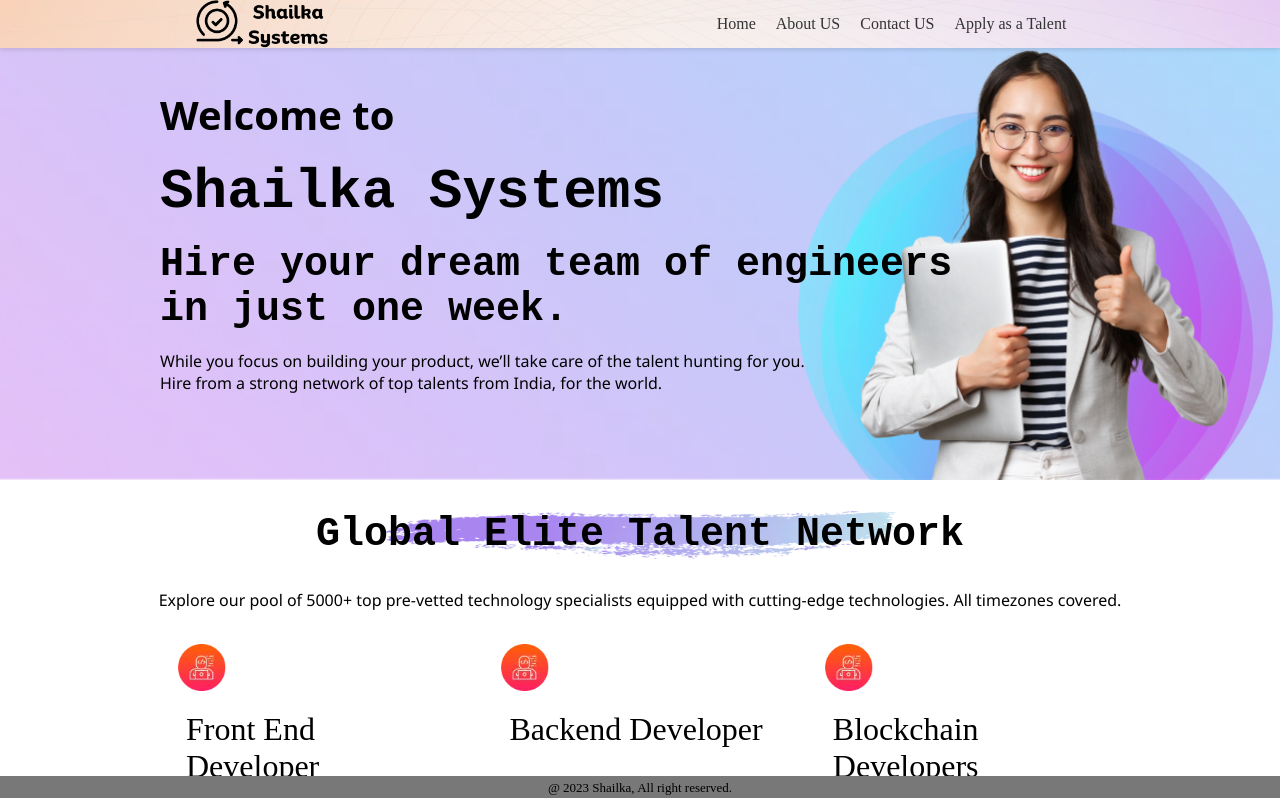
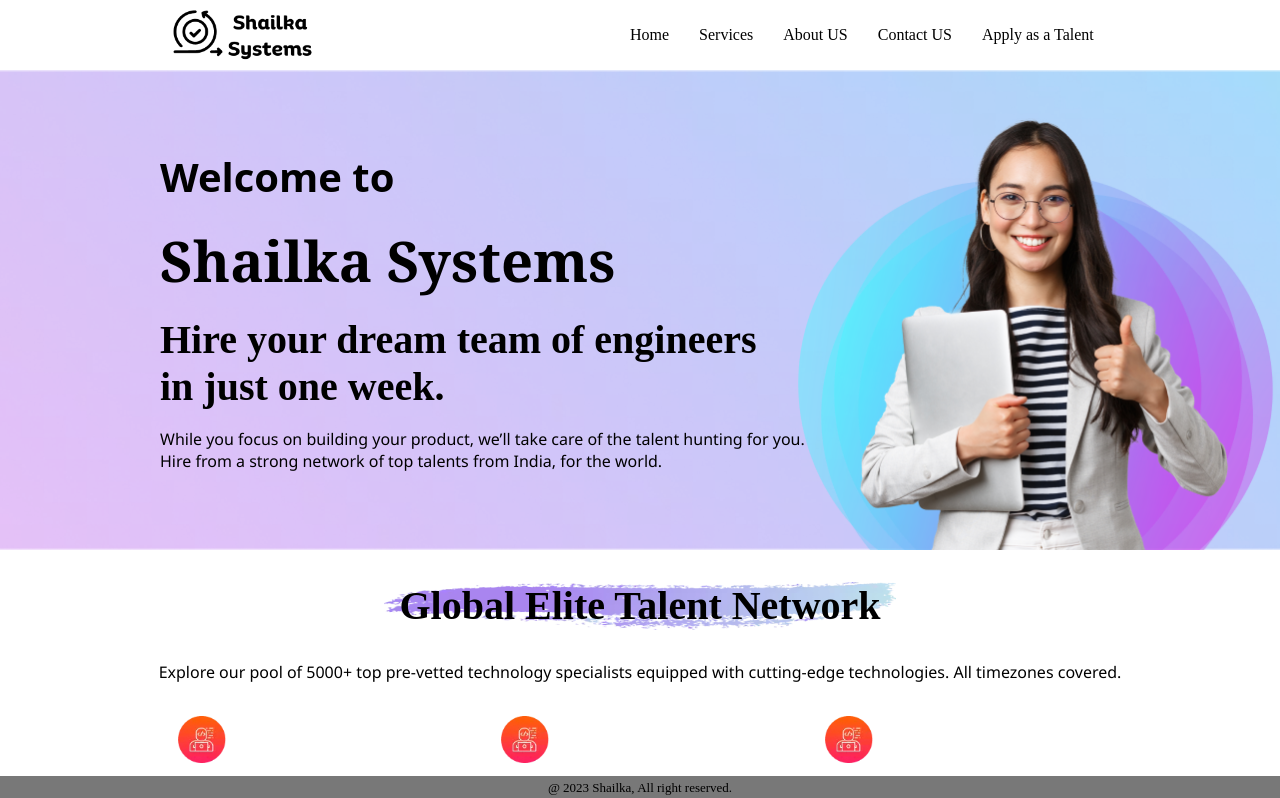
Before and after one commit to Chandrakant-Sonar/shailkaNew, a React (Create React App) app: page / in a window 1280 px wide. Shown: the top 798 px of the page. Built offline with nearby package versions, Linux system fonts and the light colour scheme.

Commit message:
megamenu

```diff
--- a/src/components/Apply/apply.js
+++ b/src/components/Apply/apply.js
@@ -56,13 +56,13 @@
                                 <label className='aa'>Name</label>
                                 <input type="text" className='name' placeholder='Chandrakant Sonar' name='your_name' />
                                 </div>
-                               <div className="name1">
-                               <label className='aa'>Email ID</label>
+                                <div className="name1">
+                                <label className='aa'>Email ID</label>
                                 <input type="email" className='email' placeholder='chandrakant@shailka.com' name='your_email' />
                                 </div>
 
                                 <div className="name1">
-                               <label className='aa'>Skills</label>
+                                <label className='aa'>Skills</label>
                                 <textarea className="msg" name="message" cols="30" rows="6" placeholder='Describe your skills'></textarea>
                                 </div>
 
--- a/src/components/Intro/intro.css
+++ b/src/components/Intro/intro.css
@@ -151,14 +151,14 @@
     color: black;
     font-size: 3.5rem;
     font-weight:700 ;
-    font-family:'Courier New', Courier, monospace;
+    font-family:Cambria, Cochin, Georgia, Times, 'Times New Roman', serif;
 }
 
 .h222{
     color: black;
     font-size: 2.5rem;
     font-weight:700 ;
-    font-family:monospace;
+    font-family:'Times New Roman', Times, serif;
 }
 .h3{
     color: black;
--- a/src/components/NavBar/navbar.css
+++ b/src/components/NavBar/navbar.css
@@ -1,75 +1,75 @@
 .navbar {
-    position: fixed;
-    top: 0;
-    width: 100%;
-
   display: flex;
-    justify-content: center;
-    /* justify-content: space-between;  */
-    justify-content:space-around;
-    align-items:center;
-    /* padding: 2px; */
-    background-image: url(../../data/group-266.webp);
-    background-size: cover;
-    background-color: #ffffff;
-    box-shadow: 0px 2px 4px rgba(0, 0, 0, 0.1);
-    z-index: 1000;
+  align-items: center;
+  justify-content: space-around;
+  padding: 10px 20px;
 }
 
 .logo {
-    height: 3rem;
-    width: auto;
+  height: 50px;
 }
 
 .desktopmenu {
   display: flex;
-    align-items: center; /* Center content vertically */
+  align-items: center;
 }
 
 .desktopMenuListItems {
-    margin-right: 20px;
-    font-size: 16px;
-    color: #333333;
-    text-decoration: none;
+  margin: 0 15px;
   cursor: pointer;
   position: relative;
 }
 
-  .desktopMenuListItems:hover {
-    color: #007bff;
+/* Mega Menu Container */
+.mega-menu-container {
+  position: relative;
 }
 
-  .dropdown-content {
-    display: none;
+/* Mega Menu Styling */
+.mega-menu {
+  background-image: url('../../data/group-266.webp');
   position: absolute;
-    background-color: #f9f9f9;
-    min-width: 160px;
-    box-shadow: 0px 8px 16px 0px rgba(0, 0, 0, 0.2);
-    z-index: 1;
+  top: 100%;
+  left: 50%; /* Center horizontally relative to the container */
+  transform: translateX(-50%); /* Offset by 50% of its own width */
+
+  border: 2px solid gray;
+
+  width: 1200px; /* Adjust as needed */
+  display: flex;
+  background-color: white;
+  padding: 20px;
+  box-shadow: 0 8px 16px rgba(0, 0, 0, 0.2);
+  z-index: 1000;
+  border-radius: 5px;
 }
 
-  .desktopMenuListItems:hover .dropdown-content {
-    display: block;
-    animation: fadeIn 0.5s;
+/* Mega Menu Columns */
+.mega-menu-column {
+  flex: 1;
+  padding: 0 20px;
 }
 
-  @keyframes fadeIn {
-    from {
-      opacity: 0;
-    }
-    to {
-      opacity: 1;
-    }
+.mega-menu-column h3 {
+  margin-bottom: 15px;
+  font-size: 16px;
 }
 
-  .dropdown-content a {
-    color: black;
-    padding: 12px 16px;
+.mega-menu-item {
+  display: block;
+  margin: 10px 0;
+  padding: 10px;
+  color: #333;
   text-decoration: none;
-    display: block;
+  cursor: pointer;
 }
 
-  .dropdown-content a:hover {
-    background-color: #007bff;
-    color: white;
+.mega-menu-item:hover {
+  background-color: #f1f1f1;
+  border-radius: 5px;
 }
+
+/* Adjustments to prevent flickering when hovering */
+.mega-menu-container:hover .mega-menu {
+  display: flex;
+}
--- a/src/components/NavBar/navbar.js
+++ b/src/components/NavBar/navbar.js
@@ -1,24 +1,101 @@
-import React from 'react';
+import React, { useState } from 'react';
 import './navbar.css';
 import logo from '../../data/shailka Systems.png';
 import { Link } from 'react-scroll';
 
 const Navbar = ({ handleClick }) => {
+  const [isMegaMenuOpen, setIsMegaMenuOpen] = useState(false);
+
+  const toggleMegaMenu = () => {
+    setIsMegaMenuOpen(!isMegaMenuOpen);
+  };
+
+  const closeMegaMenu = () => {
+    setIsMegaMenuOpen(false);
+  };
+
+  const handleMenuItemClick = (section) => {
+    handleClick(section);
+    closeMegaMenu();
+    // Use scroll to scroll to the top or specific section
+    // Scroll to the top of the page (or adjust as needed)
+    window.scrollTo({ top: 0, behavior: 'smooth' });
+  };
+
   return (
-   <nav className='navbar'>
-    <img src={logo} alt="logo" className='logo'/>
+    <nav className='navbar'>
+      <img src={logo} alt="logo" className='logo' />
 
-    <div className='desktopmenu'>
-        <Link onClick={() => handleClick('intro')} className='desktopMenuListItems'>Home</Link>
-        <Link onClick={() => handleClick('about')} className='desktopMenuListItems'>About US</Link>
-        <Link onClick={() => handleClick('contact')} className='desktopMenuListItems'>Contact US</Link>
-        <Link onClick={() => handleClick('apply')} className='desktopMenuListItems'>Apply as a Talent</Link>
-        {/* <Link activeClass='active' to ='apply' spy={true} smooth={true} offset={-100} duration={500} className='desktopMenuListItems'>Apply as a Talent</Link> */}
-    </div>
-    {/* <button className='desktopMenuBtn'>
-        <img src="" alt="" className='desktopMenuImg'/>contact US</button> */}
-   </nav>
-  )
-}
+      <div className='desktopmenu'>
+        <Link onClick={() => handleMenuItemClick('intro')} className='desktopMenuListItems'>Home</Link>
+
+        {/* Services with Mega Menu */}
+        <div
+          className='mega-menu-container'
+          onMouseEnter={toggleMegaMenu}
+          onMouseLeave={toggleMegaMenu}
+        >
+          <Link className='desktopMenuListItems'>Services</Link>
+          {isMegaMenuOpen && (
+            <div className='mega-menu'>
+              <div className='mega-menu-column'>
+                <h3>Emerging Tech</h3>
+                <Link onClick={() => handleMenuItemClick('apply')} className='mega-menu-item'>Microservices</Link>
+                <Link onClick={() => handleMenuItemClick('apply')} className='mega-menu-item'>Data Engineering</Link>
+                <Link onClick={() => handleMenuItemClick('apply')} className='mega-menu-item'>Business Intelligance</Link>
+                <Link onClick={() => handleMenuItemClick('apply')} className='mega-menu-item'>Blockchain</Link>
+                <Link onClick={() => handleMenuItemClick('apply')} className='mega-menu-item'>VR & Gaming</Link>
+                <Link onClick={() => handleMenuItemClick('apply')} className='mega-menu-item'>AI & ML</Link>
+                <Link onClick={() => handleMenuItemClick('apply')} className='mega-menu-item'>Data Science</Link>
+                <Link onClick={() => handleMenuItemClick('apply')} className='mega-menu-item'>RPA</Link>
+                <Link onClick={() => handleMenuItemClick('apply')} className='mega-menu-item'>IOT</Link>
+                <Link onClick={() => handleMenuItemClick('apply')} className='mega-menu-item'>NO Code Development</Link>
+                <Link onClick={() => handleMenuItemClick('apply')} className='mega-menu-item'>Low Code Integration</Link>
+                <Link onClick={() => handleMenuItemClick('apply')} className='mega-menu-item'>Security</Link>
+              </div>
+              <div className='mega-menu-column'>
+                <h3>Established Tech</h3>
+                <Link onClick={() => handleMenuItemClick('apply')} className='mega-menu-item'>Backend</Link>
+                <Link onClick={() => handleMenuItemClick('apply')} className='mega-menu-item'>Frontend</Link>
+                <Link onClick={() => handleMenuItemClick('apply')} className='mega-menu-item'>Fullstack</Link>
+                <Link onClick={() => handleMenuItemClick('apply')} className='mega-menu-item'>Solution Architecture</Link>
+              </div>
+
+              <div className='mega-menu-column'>
+                <h3>Supporting Tech</h3>
+                <Link onClick={() => handleMenuItemClick('apply')} className='mega-menu-item'>QA Automation</Link>
+                <Link onClick={() => handleMenuItemClick('apply')} className='mega-menu-item'>DevOps</Link>
+                <Link onClick={() => handleMenuItemClick('apply')} className='mega-menu-item'>Tech Support</Link>
+                <Link onClick={() => handleMenuItemClick('apply')} className='mega-menu-item'>ERP</Link>
+                <Link onClick={() => handleMenuItemClick('apply')} className='mega-menu-item'>CRM</Link>
+                <Link onClick={() => handleMenuItemClick('apply')} className='mega-menu-item'>Service Management</Link>
+                <Link onClick={() => handleMenuItemClick('apply')} className='mega-menu-item'>Procurement Systems</Link>
+                <Link onClick={() => handleMenuItemClick('apply')} className='mega-menu-item'>Cloud</Link>
+              </div>
+              <div className='mega-menu-column'>
+                <h3>Other</h3>
+                <Link onClick={() => handleMenuItemClick('apply')} className='mega-menu-item'>Design</Link>
+                <Link onClick={() => handleMenuItemClick('apply')} className='mega-menu-item'>Business Analysis</Link>
+                <Link onClick={() => handleMenuItemClick('apply')} className='mega-menu-item'>Product Management</Link>
+                <Link onClick={() => handleMenuItemClick('apply')} className='mega-menu-item'>Project Management</Link>
+                <Link onClick={() => handleMenuItemClick('apply')} className='mega-menu-item'>Scrum Master</Link>
+                <Link onClick={() => handleMenuItemClick('apply')} className='mega-menu-item'>Business Development</Link>
+                <Link onClick={() => handleMenuItemClick('apply')} className='mega-menu-item'>Digital Marketing</Link>
+                <Link onClick={() => handleMenuItemClick('apply')} className='mega-menu-item'>Customer Service</Link>
+                <Link onClick={() => handleMenuItemClick('apply')} className='mega-menu-item'>Virtual Assistance</Link>
+                <Link onClick={() => handleMenuItemClick('apply')} className='mega-menu-item'>Tax & Accounting</Link>
+                <Link onClick={() => handleMenuItemClick('apply')} className='mega-menu-item'>Human Resources</Link>
+              </div>
+            </div>
+          )}
+        </div>
+
+        <Link onClick={() => handleMenuItemClick('about')} className='desktopMenuListItems'>About US</Link>
+        <Link onClick={() => handleMenuItemClick('contact')} className='desktopMenuListItems'>Contact US</Link>
+        <Link onClick={() => handleMenuItemClick('apply')} className='desktopMenuListItems'>Apply as a Talent</Link>
+      </div>
+    </nav>
+  );
+};
 
 export default Navbar;
```
Also changed, not shown: src/components/Apply/apply.css (line endings or trailing spaces). Lines whose indentation alone changed are shown as unchanged.
